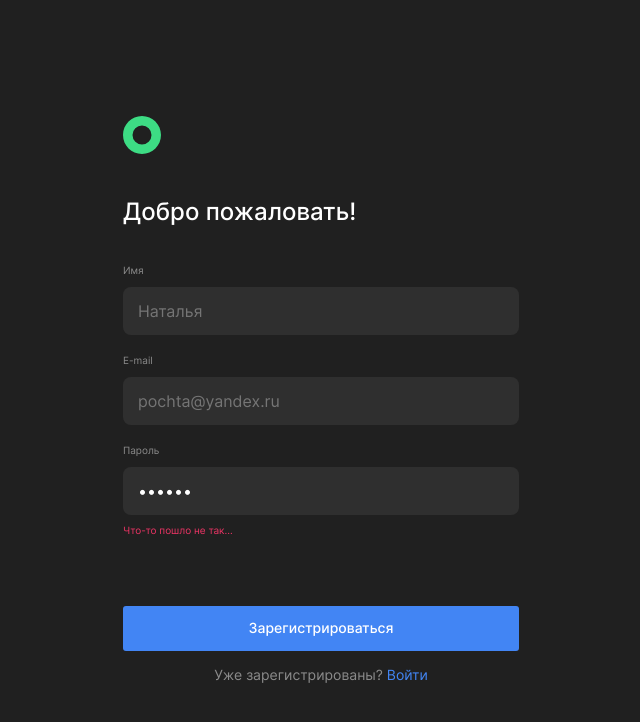
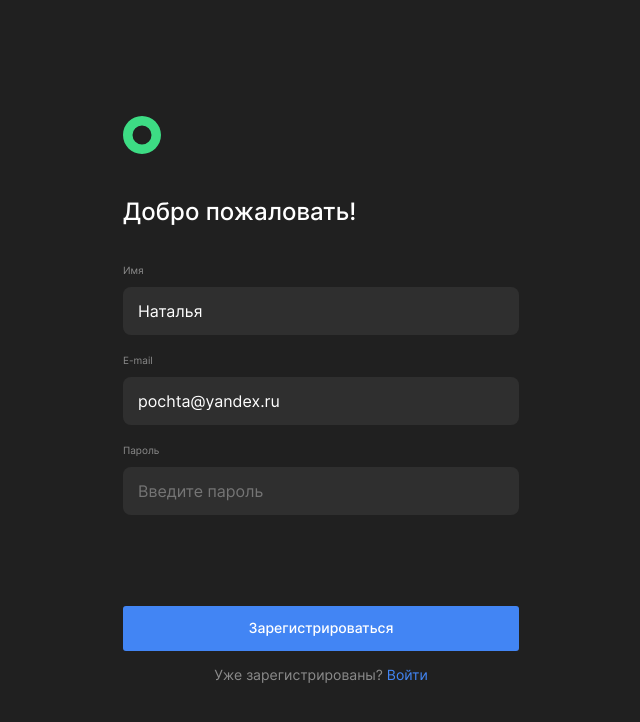
Before and after one commit to NataBr1/movies-explorer-frontend, a React (Create React App) app: page /signup in a window 1280 px wide. Shown: the top 722 px of the page, without its empty margins (319-959 px from the left). Built offline with nearby package versions, Linux system fonts and the light colour scheme.

Commit message:
Исправлены ошибки в консоли

```diff
--- a/src/components/Login/Login.css
+++ b/src/components/Login/Login.css
@@ -55,12 +55,24 @@
   transform: scale(1.01);
 }
 
+.login__input_error {
+  color: #EE3465;
+}
+
 .login__input-error {
   color: #EE3465;
   font-size: 10px;
   font-weight: 400;
   min-height: 10px;
+  visibility: hidden;
+  opacity: 0;
 }
+
+.register__input-error_active {
+  visibility: visible;
+  opacity: 1;
+}
+
 
 .login__box-error {
   min-height: 34px;
--- a/src/components/Login/Login.js
+++ b/src/components/Login/Login.js
@@ -21,7 +21,8 @@ function Login () {
                     className="login__input"
                     name="email"
                     type="email"
-                    placeholder={"pochta@yandex.ru"}
+                    defaultValue={"pochta@yandex.ru"}
+                    placeholder="Введите свой e-mail"
                     autoComplete="off"
                     minLength={2}
                     maxLength={30}
@@ -35,7 +36,7 @@ function Login () {
                     className="login__input"
                     name="password"
                     type="password"
-                    placeholder={"Пароль"}
+                    placeholder="Введите пароль"
                     autoComplete="off"
                     minLength={2}
                     maxLength={30}
--- a/src/components/PopupEditProfile/PopupEditProfile.js
+++ b/src/components/PopupEditProfile/PopupEditProfile.js
@@ -3,14 +3,15 @@ import React from "react";
 
 function PopupEditProfile({ isOpen, onClick }) {
   return (
-   <section className={`popupEditProfile ${isOpen ? "popupEditProfile_opened": ""}`} isOpen={isOpen} >
+   <section className={`popupEditProfile ${isOpen ? "popupEditProfile_opened": ""}`} >
       <form className="popupEditProfile__form">
         <label className="popupEditProfile__field">
           <span className="popupEditProfile__span">Имя</span>
           <input
             className="popupEditProfile__input"
             type="text"
-            placeholder={"Наталья"}
+            defaultValue={"Наталья"}
+            placeholder="Введите имя"
             autoComplete="off"
             minLength={2}
             maxLength={30}
@@ -22,7 +23,8 @@ function PopupEditProfile({ isOpen, onClick }) {
           <input
             className="popupEditProfile__input"
             type="email"
-            placeholder={"pochta@yandex.ru"}
+            defaultValue={"pochta@yandex.ru"}
+            placeholder="Введите свой e-mail"
             autoComplete="off"
             minLength={2}
             maxLength={30}
--- a/src/components/PopupMenu/PopupMenu.js
+++ b/src/components/PopupMenu/PopupMenu.js
@@ -4,7 +4,7 @@ import { Link, NavLink } from 'react-router-dom';
 
 function PopupMenu({ isOpen, onClose }) {
   return (
-   <section className={`popupMenu ${isOpen ? "popupMenu_opened": ""}`} isOpen={isOpen} >
+   <section className={`popupMenu ${isOpen ? "popupMenu_opened": ""}`} >
       <button className="popupMenu__close" tyoe="button" onClick={onClose} />
 
       <div className="popupMenu__box">
--- a/src/components/Register/Register.css
+++ b/src/components/Register/Register.css
@@ -55,11 +55,22 @@
   transform: scale(1.01);
 }
 
+.register__input_error {
+  color: #EE3465;
+}
+
 .register__input-error {
   color: #EE3465;
   font-size: 10px;
   font-weight: 400;
   min-height: 10px;
+  visibility: hidden;
+  opacity: 0;
+}
+
+.register__input-error_active {
+  visibility: visible;
+  opacity: 1;
 }
 
 .register__box-error {
--- a/src/components/Register/Register.js
+++ b/src/components/Register/Register.js
@@ -18,7 +18,8 @@ function Register () {
                     className="register__input"
                     name="name"
                     type="text"
-                    placeholder={"Наталья"}
+                    defaultValue={"Наталья"}
+                    placeholder="Введите имя"
                     autoComplete="off"
                     minLength={2}
                     maxLength={30}
@@ -32,7 +33,8 @@ function Register () {
                     className="register__input"
                     name="email"
                     type="email"
-                    placeholder={"pochta@yandex.ru"}
+                    defaultValue={"pochta@yandex.ru"}
+                    placeholder="Введите свой e-mail"
                     autoComplete="off"
                     minLength={2}
                     maxLength={30}
@@ -46,9 +48,8 @@ function Register () {
                     className="register__input"
                     name="password"
                     type="password"
-                    placeholder="Пароль"
+                    placeholder="Введите пароль"
                     autoComplete="off"
-                    value="пароль"
                     required
                   />
                   <span className="register__input-error">Что-то пошло не так...</span>
```
